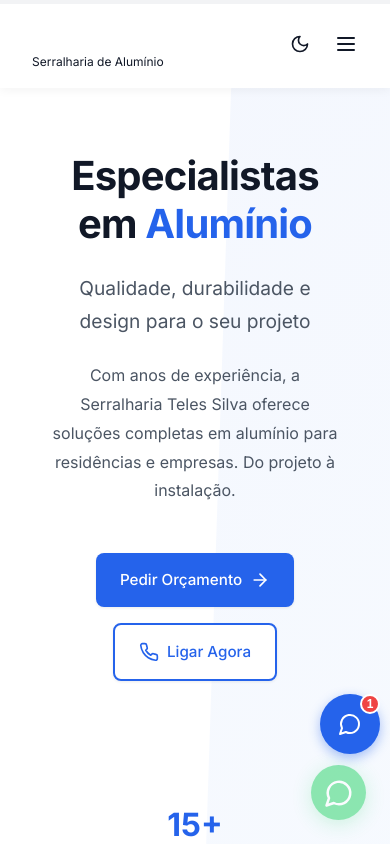
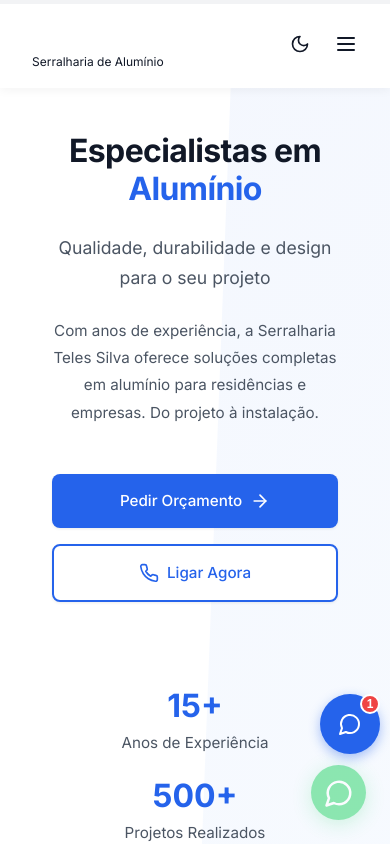
Before and after one commit to DiogoCosta5667/Serralharia, a React (Vite) app: page / in a window 390 px wide. Shown: the top 844 px of the page. Built offline with nearby package versions, Linux system fonts and the light colour scheme.

Commit message:
Melhorar responsividade completa e paleta de cores moderna

```diff
--- a/src/components/Booking.css
+++ b/src/components/Booking.css
@@ -128,6 +128,13 @@
 
   .booking-info {
     order: 2;
+    flex-direction: row;
+    flex-wrap: wrap;
+  }
+
+  .info-box {
+    flex: 1 1 calc(50% - 1rem);
+    min-width: 250px;
   }
 
   .booking-form {
@@ -136,6 +143,10 @@
 }
 
 @media (max-width: 768px) {
+  .booking-section {
+    padding: 60px 15px;
+  }
+
   .booking-header h2 {
     font-size: 2rem;
   }
@@ -148,4 +159,27 @@
   .booking-form {
     padding: 1.5rem;
   }
+
+  .info-box {
+    flex: 1 1 100%;
+  }
 }
+
+@media (max-width: 480px) {
+  .booking-header h2 {
+    font-size: 1.75rem;
+  }
+
+  .booking-form {
+    padding: 1.25rem;
+  }
+
+  .form-group label {
+    font-size: 0.9rem;
+  }
+
+  .btn-block {
+    padding: 1rem;
+    font-size: 1rem;
+  }
+}
--- a/src/components/Booking.jsx
+++ b/src/components/Booking.jsx
@@ -177,7 +177,7 @@ const Booking = () => {
               ></textarea>
             </div>
 
-            <button type="submit" className="btn btn-primary btn-block">
+            <button type="submit" className="btn btn-primary btn-block" style={{ background: submitted ? 'var(--success)' : 'var(--primary)' }}>
               {submitted ? (
                 <>
                   <CheckCircle size={20} />
--- a/src/components/Certifications.css
+++ b/src/components/Certifications.css
@@ -144,7 +144,17 @@
   opacity: 0.95;
 }
 
+@media (max-width: 968px) {
+  .certifications-grid {
+    grid-template-columns: repeat(2, 1fr);
+  }
+}
+
 @media (max-width: 768px) {
+  .certifications-section {
+    padding: 60px 15px;
+  }
+
   .certifications-header h2 {
     font-size: 2rem;
   }
@@ -169,3 +179,32 @@
     font-size: 1.25rem;
   }
 }
+
+@media (max-width: 480px) {
+  .certifications-header h2 {
+    font-size: 1.75rem;
+  }
+
+  .cert-card {
+    padding: 1.5rem;
+  }
+
+  .cert-icon-wrapper {
+    width: 60px;
+    height: 60px;
+  }
+
+  .cert-icon {
+    width: 30px;
+    height: 30px;
+  }
+
+  .quality-banner {
+    padding: 1.5rem;
+  }
+
+  .banner-icon {
+    width: 40px;
+    height: 40px;
+  }
+}
--- a/src/components/Hero.css
+++ b/src/components/Hero.css
@@ -167,7 +167,21 @@
 }
 
 /* Responsivo */
+@media (max-width: 968px) {
+  .hero-title {
+    font-size: 3.5rem;
+  }
+
+  .hero-stats {
+    gap: 3rem;
+  }
+}
+
 @media (max-width: 768px) {
+  .hero {
+    padding: 100px 20px 60px;
+  }
+
   .hero-title {
     font-size: 2.5rem;
   }
@@ -178,6 +192,11 @@
 
   .hero-description {
     font-size: 1rem;
+    max-width: 100%;
+  }
+
+  .hero-buttons {
+    margin-bottom: 3rem;
   }
 
   .btn {
@@ -186,10 +205,43 @@
   }
 
   .stat h3 {
+    font-size: 2.5rem;
+  }
+
+  .hero-stats {
+    gap: 2rem;
+    padding-top: 2.5rem;
+  }
+}
+
+@media (max-width: 480px) {
+  .hero-title {
+    font-size: 2rem;
+  }
+
+  .hero-subtitle {
+    font-size: 1.1rem;
+  }
+
+  .hero-description {
+    font-size: 0.95rem;
+  }
+
+  .hero-buttons {
+    flex-direction: column;
+    width: 100%;
+  }
+
+  .btn {
+    width: 100%;
+    justify-content: center;
+  }
+
+  .stat h3 {
     font-size: 2rem;
   }
 
   .hero-stats {
-    gap: 2rem;
+    gap: 1.5rem;
   }
 }
--- a/src/components/LiveChat.css
+++ b/src/components/LiveChat.css
@@ -80,7 +80,7 @@
 .status-dot {
   width: 8px;
   height: 8px;
-  background: #22c55e;
+  background: var(--success);
   border-radius: 50%;
   animation: pulse 2s infinite;
 }
--- a/src/components/Map.css
+++ b/src/components/Map.css
@@ -86,12 +86,21 @@
 
   .map-embed {
     height: 400px;
+    order: -1;
   }
 }
 
 @media (max-width: 768px) {
+  .map-section {
+    padding: 60px 15px;
+  }
+
   .map-section h2 {
     font-size: 2rem;
+  }
+
+  .section-subtitle {
+    font-size: 1rem;
   }
 
   .info-cards {
@@ -100,5 +109,25 @@
 
   .info-card {
     padding: 1.25rem;
+    flex-direction: column;
+    text-align: center;
+  }
+
+  .info-icon {
+    margin: 0 auto;
   }
 }
+
+@media (max-width: 480px) {
+  .map-section h2 {
+    font-size: 1.75rem;
+  }
+
+  .info-card {
+    padding: 1rem;
+  }
+
+  .map-embed {
+    height: 300px;
+  }
+}
--- a/src/components/Reviews.css
+++ b/src/components/Reviews.css
@@ -137,7 +137,17 @@
   text-align: center;
 }
 
+@media (max-width: 968px) {
+  .reviews-grid {
+    grid-template-columns: repeat(2, 1fr);
+  }
+}
+
 @media (max-width: 768px) {
+  .reviews-section {
+    padding: 60px 15px;
+  }
+
   .reviews-header h2 {
     font-size: 2rem;
   }
@@ -150,4 +160,22 @@
   .rating-score {
     font-size: 1.75rem;
   }
+
+  .google-rating {
+    padding: 1.5rem;
+  }
 }
+
+@media (max-width: 480px) {
+  .reviews-header h2 {
+    font-size: 1.75rem;
+  }
+
+  .review-card {
+    padding: 1.5rem;
+  }
+
+  .section-subtitle {
+    font-size: 1rem;
+  }
+}
--- a/src/index.css
+++ b/src/index.css
@@ -9,6 +9,8 @@
   --primary-light: #60a5fa;
   --primary-dark: #1e40af;
   --secondary: #f59e0b;
+  --accent: #14b8a6;
+  --success: #22c55e;
   --white: #ffffff;
   --gray-50: #f9fafb;
   --gray-100: #f3f4f6;
```
